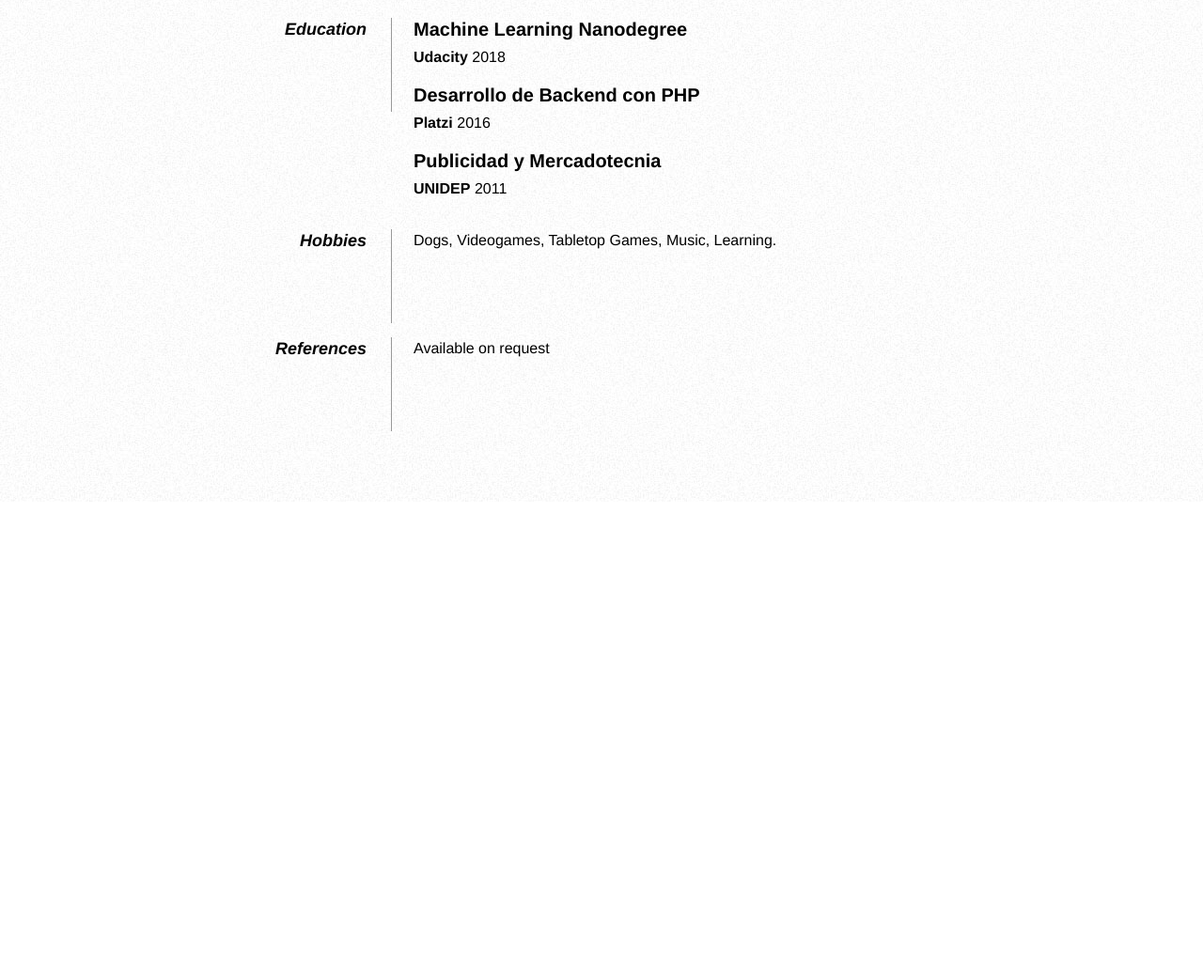
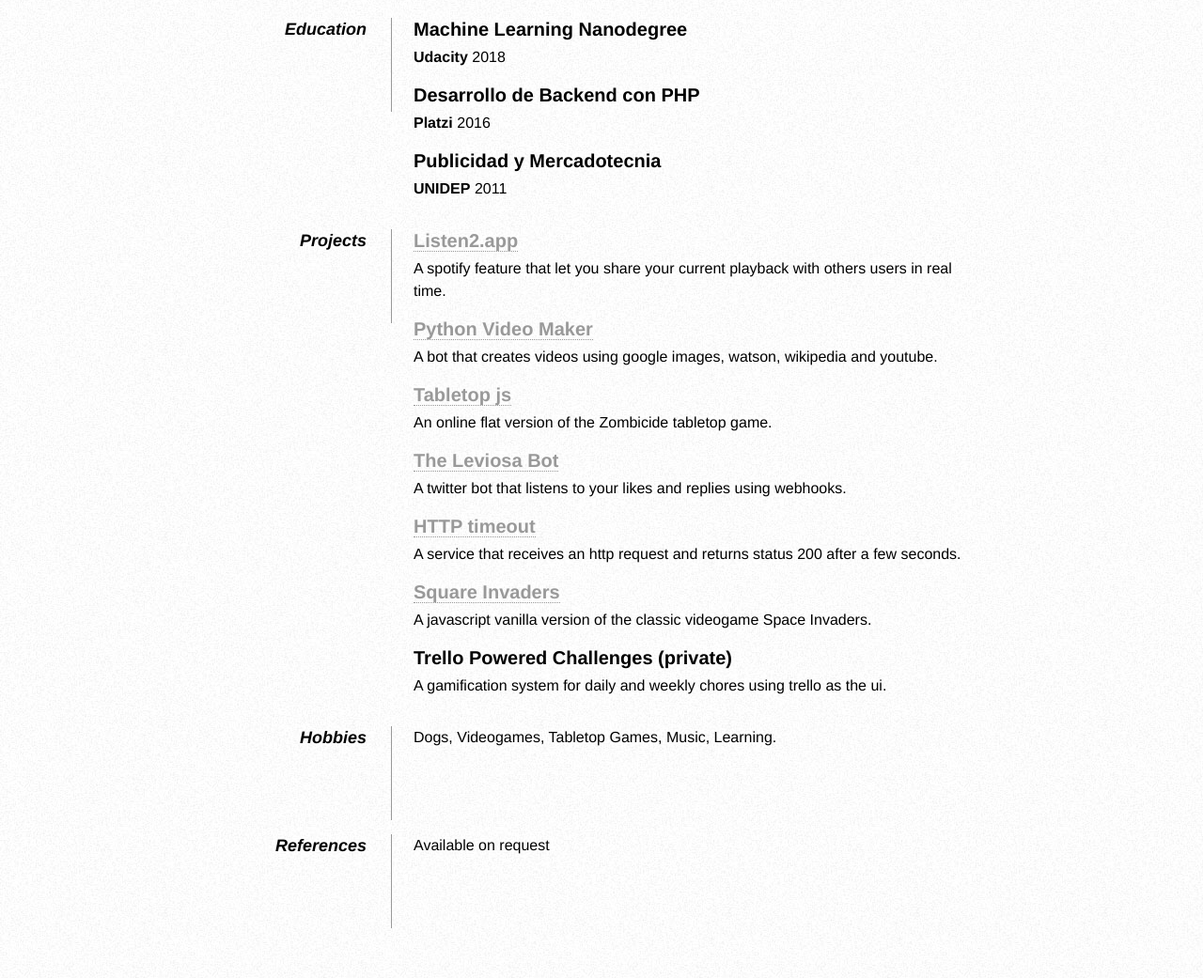
Before and after one commit to miguelTI/resume, a plain HTML site: page index.html in a window 1280 px wide. Shown: the part 1470-2511 px from the top of the page at 94% size. Before the commit the page ends 2004 px from the top, so only its background shows below. Drawn offline with Linux system fonts and the light colour scheme.

Commit message:
UPDATE: add projects section

```diff
--- a/index.html
+++ b/index.html
@@ -129,6 +129,26 @@
 
             <dd class="clear"></dd>
 
+            <dt>Projects</dt>
+            <dd>
+                <h2><a href="http://listen2.app" target="_blank">Listen2.app </a></h2>
+                <p>A spotify feature that let you share your current playback with others users in real time.</p>
+                <h2><a href="https://github.com/miguelTI/video-maker-bot-python" target="_blank">Python Video Maker</a></h2>
+                <p>A bot that creates videos using google images, watson, wikipedia and youtube.</p>
+                <h2><a href="https://elhoro.gitlab.io/tabletop-client/" target="_blank">Tabletop js</a></h2>
+                <p>An online flat version of the Zombicide tabletop game.</p>
+                <h2><a href="https://twitter.com/the_leviosa_bot" target="_blank">The Leviosa Bot</a></h2>
+                <p>A twitter bot that listens to your likes and replies using webhooks.</p>
+                <h2><h2><a href="https://github.com/miguelTI/twitter-bot-nodejs" target="_blank">HTTP timeout</a></h2>
+                <p>A service that receives an http request and returns status 200 after a few seconds.</p>
+                <h2><h2><a href="https://miguelti.github.io/square-invaders-javascript/" target="_blank">Square Invaders</a></h2>
+                <p>A javascript vanilla version of the classic videogame Space Invaders.</p>
+                <h2>Trello Powered Challenges (private)</a></h2>
+                <p>A gamification system for daily and weekly chores using trello as the ui.</p>
+            </dd>
+
+            <dd class="clear"></dd>
+
             <dt>Hobbies</dt>
             <dd>Dogs, Videogames, Tabletop Games, Music, Learning.</dd>
 
```
